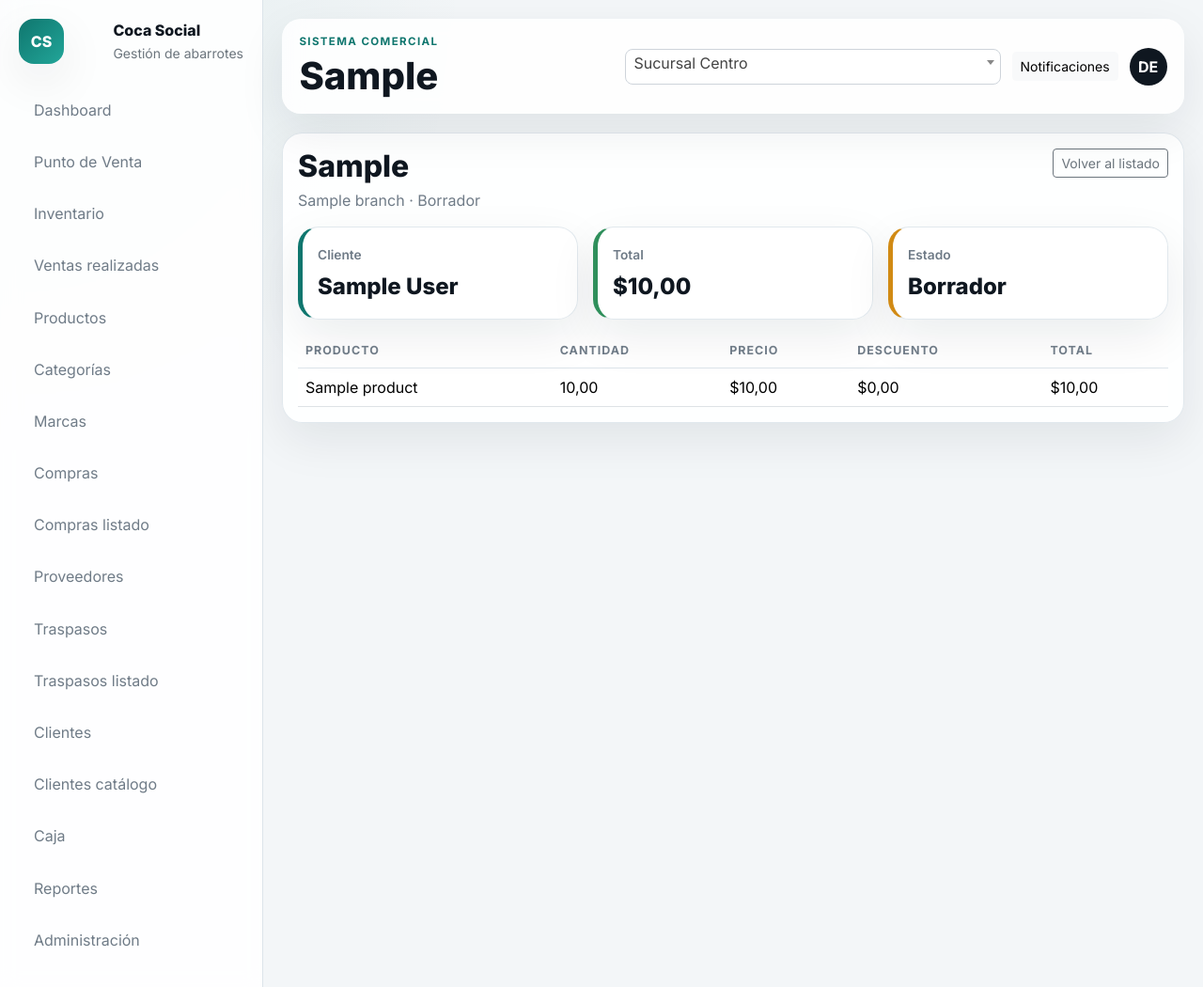
After one commit to wfarelt/coca_social, a Django app: page /ventas/1/ in a window 1280 px wide. The commit adds this page. Shown: the whole page at 94% size. Run offline with Django 5.2, Linux system fonts and the light colour scheme; tables that the repository leaves empty hold one stand-in row (values such as "Sample post"); some libraries are stand-ins or nearby versions.

Commit message:
Add sales history and cash movement posting

```diff
--- a/apps/core/urls.py
+++ b/apps/core/urls.py
@@ -12,6 +12,9 @@ urlpatterns = [
     path("pos/vaciar/", views.pos_clear_cart, name="pos_clear_cart"),
     path("pos/cobrar/", views.pos_checkout, name="pos_checkout"),
     path("ventas/", views.sales_overview, name="sales_overview"),
+    path("ventas/listado/", views.sales_list, name="sales_list"),
+    path("ventas/<int:pk>/", views.sale_detail, name="sale_detail"),
+    path("ventas/<int:pk>/anular/", views.sale_cancel, name="sale_cancel"),
     path("ventas/devoluciones/", views.sales_returns, name="sales_returns"),
     path("inventario/", views.inventory_overview, name="inventory_overview"),
     path("inventario/productos/", views.products, name="products"),
--- a/apps/core/views.py
+++ b/apps/core/views.py
@@ -1,3 +1,5 @@
+from datetime import date
+
 from django.contrib.auth import get_user_model
 from django.db import transaction
 from django.urls import reverse
@@ -17,7 +19,7 @@ from .forms import (
     TransferForm,
     TransferItemFormSet,
 )
-from .models import Brand, Branch, Category, Customer, Product, Purchase, Sale, SaleItem, Supplier, Transfer
+from .models import Brand, Branch, CashMovement, CashShift, Category, Customer, Product, Purchase, Sale, SaleItem, Supplier, Transfer
 
 
 def _module_context(title, subtitle, actions, stats=None, rows=None):
@@ -86,7 +88,11 @@ def pos_checkout(request):
     customer_id = request.POST.get("customer") or None
     payment_method = request.POST.get("payment_method", Sale.PaymentMethod.CASH)
     cash_received = Decimal(request.POST.get("cash_received") or "0")
+    due_date_value = request.POST.get("due_date") or None
+    if payment_method == Sale.PaymentMethod.CREDIT and not customer_id:
+        return HttpResponseBadRequest("El crédito requiere un cliente")
     customer = Customer.objects.filter(pk=customer_id).first() if customer_id else None
+    due_date = date.fromisoformat(due_date_value) if due_date_value else None
     sale_status = Sale.Status.CREDIT if payment_method == Sale.PaymentMethod.CREDIT else Sale.Status.PAID
 
     with transaction.atomic():
@@ -121,10 +127,22 @@ def pos_checkout(request):
         sale.save(update_fields=["subtotal", "total", "change_due", "cash_received", "updated_at"])
         sale.post_to_inventory(_system_user())
         if payment_method == Sale.PaymentMethod.CREDIT:
-            due_date = request.POST.get("due_date") or None
             sale.post_credit(_system_user(), due_date=due_date)
         else:
             sale.post_payment(_system_user(), amount=sale.total)
+            cash_amount = sale.cash_received if sale.cash_received > 0 else sale.total
+            if payment_method == Sale.PaymentMethod.CASH and cash_amount > 0:
+                shift = _active_cash_shift(branch)
+                if shift is not None:
+                    CashMovement.objects.create(
+                        shift=shift,
+                        movement_type=CashMovement.Type.INCOME,
+                        concept=f"Venta {sale.folio}",
+                        amount=cash_amount,
+                        created_by=_system_user(),
+                    )
+                    shift.expected_cash = shift.expected_cash + cash_amount
+                    shift.save(update_fields=["expected_cash", "updated_at"])
 
     request.session.pop("pos_cart", None)
     request.session.modified = True
@@ -208,7 +226,67 @@ def _cart_context(request):
 
 
 def sales_overview(request):
-    return render(request, "core/module.html", _module_context("Ventas realizadas", "Historial de ventas y devoluciones", ["Nuevo POS", "Devoluciones"], [{"label": "Ventas hoy", "value": "$18,420"}, {"label": "Tickets", "value": "214"}], [{"a": "V-1024", "b": "Consumidor final", "c": "$1,120", "d": "Pagada"}, {"a": "V-1023", "b": "Tienda López", "c": "$860", "d": "Crédito"}]))
+    return redirect("sales_list")
+
+
+def sales_list(request):
+    rows = []
+    sales = Sale.objects.select_related("branch", "cashier", "customer").order_by("-sold_at", "-created_at")
+    for sale in sales:
+        rows.append(
+            {
+                "cells": [sale.folio, sale.branch.name, sale.customer.name if sale.customer else "Consumidor final", sale.total, sale.get_status_display()],
+                "edit_url": reverse("sale_detail", args=[sale.pk]),
+                "delete_url": f"/ventas/{sale.pk}/anular/",
+            }
+        )
+    return render(
+        request,
+        "core/document_list.html",
+        {
+            "page_title": "Ventas realizadas",
+            "page_subtitle": "Historial de tickets y cobros",
+            "stats": [{"label": "Ventas hoy", "value": Sale.objects.count()}, {"label": "Crédito", "value": Sale.objects.filter(status=Sale.Status.CREDIT).count()}],
+            "actions": [{"label": "Punto de venta", "url": "/pos/"}],
+            "headers": ["Folio", "Sucursal", "Cliente", "Total", "Estado"],
+            "rows": rows,
+        },
+    )
+
+
+def sale_detail(request, pk):
+    sale = get_object_or_404(Sale.objects.select_related("branch", "cashier", "customer").prefetch_related("items__product"), pk=pk)
+    return render(
+        request,
+        "core/sale_detail.html",
+        {
+            "sale": sale,
+            "page_title": sale.folio,
+            "page_subtitle": f"{sale.branch.name} · {sale.get_status_display()}",
+        },
+    )
+
+
+def sale_cancel(request, pk):
+    sale = get_object_or_404(Sale, pk=pk)
+    if request.method == "POST":
+        sale.status = Sale.Status.CANCELED
+        sale.save(update_fields=["status", "updated_at"])
+        return redirect("sales_list")
+    return render(
+        request,
+        "core/document_delete.html",
+        {
+            "object": sale,
+            "page_title": "Anular venta",
+            "page_subtitle": sale.folio,
+            "list_url": "/ventas/listado/",
+        },
+    )
+
+
+def _active_cash_shift(branch):
+    return CashShift.objects.filter(branch=branch, status=CashShift.Status.OPEN).order_by("-opened_at").first()
 
 
 def sales_returns(request):
--- a/templates/base.html
+++ b/templates/base.html
@@ -26,6 +26,7 @@
         <a class="nav-link {% if request.resolver_match.url_name == 'dashboard' %}active{% endif %}" href="{% url 'dashboard' %}">Dashboard</a>
         <a class="nav-link {% if request.resolver_match.url_name == 'pos' %}active{% endif %}" href="{% url 'pos' %}">Punto de Venta</a>
         <a class="nav-link {% if request.resolver_match.url_name == 'inventory_overview' %}active{% endif %}" href="{% url 'inventory_overview' %}">Inventario</a>
+        <a class="nav-link {% if request.resolver_match.url_name == 'sales_list' %}active{% endif %}" href="{% url 'sales_list' %}">Ventas realizadas</a>
         <a class="nav-link {% if request.resolver_match.url_name == 'products_list' %}active{% endif %}" href="{% url 'products_list' %}">Productos</a>
         <a class="nav-link {% if request.resolver_match.url_name == 'categories_list' %}active{% endif %}" href="{% url 'categories_list' %}">Categorías</a>
         <a class="nav-link {% if request.resolver_match.url_name == 'brands_list' %}active{% endif %}" href="{% url 'brands_list' %}">Marcas</a>
--- /dev/null
+++ b/templates/core/sale_detail.html
@@ -0,0 +1,45 @@
+{% extends 'base.html' %}
+{% block title %}{{ page_title }} | Coca Social{% endblock %}
+{% block page_title %}{{ page_title }}{% endblock %}
+{% block content %}
+<section class="panel">
+  <div class="panel-header">
+    <div>
+      <h2 class="panel-title mb-1">{{ page_title }}</h2>
+      <p class="panel-subtitle mb-0">{{ page_subtitle }}</p>
+    </div>
+    <a class="btn btn-outline-secondary btn-sm" href="{% url 'sales_list' %}">Volver al listado</a>
+  </div>
+
+  <div class="row g-3 mb-3">
+    <div class="col-12 col-md-4"><article class="metric-card tone-primary"><span class="metric-label">Cliente</span><div class="metric-value fs-4">{{ sale.customer.name|default:'Consumidor final' }}</div></article></div>
+    <div class="col-12 col-md-4"><article class="metric-card tone-success"><span class="metric-label">Total</span><div class="metric-value fs-4">${{ sale.total }}</div></article></div>
+    <div class="col-12 col-md-4"><article class="metric-card tone-warning"><span class="metric-label">Estado</span><div class="metric-value fs-4">{{ sale.get_status_display }}</div></article></div>
+  </div>
+
+  <div class="table-responsive">
+    <table class="table table-hover align-middle table-clean mb-0">
+      <thead>
+        <tr>
+          <th>Producto</th>
+          <th>Cantidad</th>
+          <th>Precio</th>
+          <th>Descuento</th>
+          <th>Total</th>
+        </tr>
+      </thead>
+      <tbody>
+        {% for item in sale.items.all %}
+        <tr>
+          <td>{{ item.product.name }}</td>
+          <td>{{ item.quantity }}</td>
+          <td>${{ item.unit_price }}</td>
+          <td>${{ item.discount }}</td>
+          <td>${{ item.line_total }}</td>
+        </tr>
+        {% endfor %}
+      </tbody>
+    </table>
+  </div>
+</section>
+{% endblock %}
```
